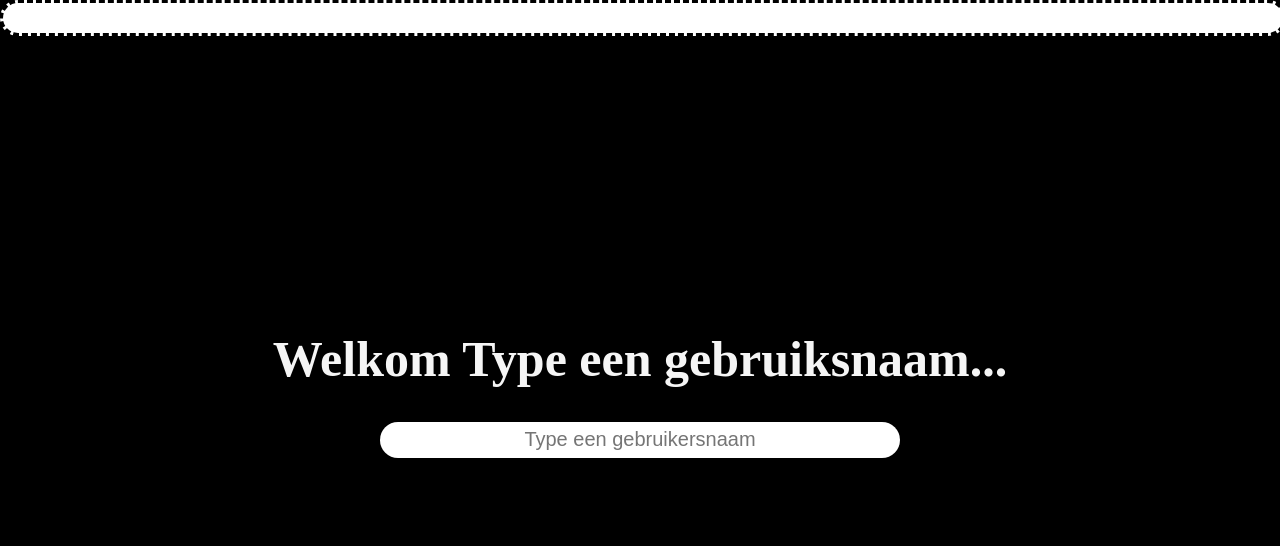
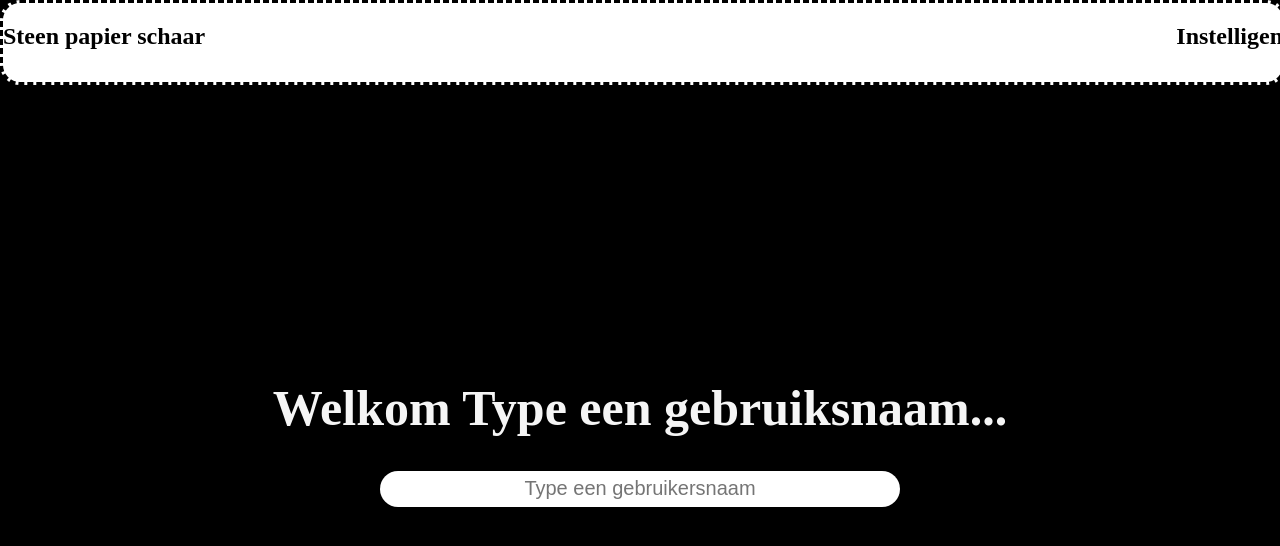
Before and after one commit to ayachi-code/rock-paper-scissors, a website: page public/index.html in a window 1280 px wide. Drawn offline with Linux system fonts and the light colour scheme.

Commit message:
instelling rechts gedaan

```diff
--- a/public/css/index.css
+++ b/public/css/index.css
@@ -27,9 +27,17 @@ body {
 
 .navigator {
     width: 100%;
-    height: 30px;
+    height: 79px;
     background-color: white;
     border-radius: 20px;
     border-style: dashed;
     border-color: black;
 }
+
+.steen {
+    float: left;
+}
+
+.instelling {
+    float: right;
+}
--- a/public/index.html
+++ b/public/index.html
@@ -10,7 +10,12 @@
 <body>
 
     <nav class="navigator">
-
+        <div class="steen">
+            <h1>Steen  papier  schaar</h1>
+                </div>
+        <div class="instelling">
+            <h1>Instelligen</h1>
+                </div>
     </nav>
 
     <div class="intro">
```
